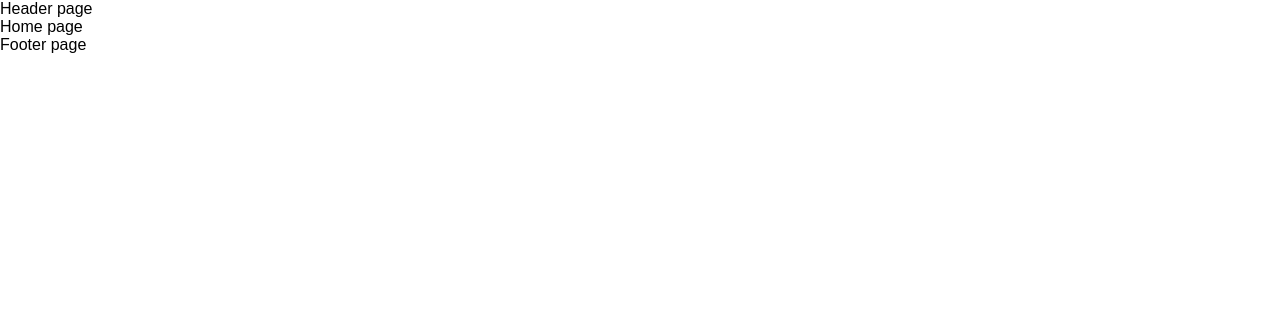
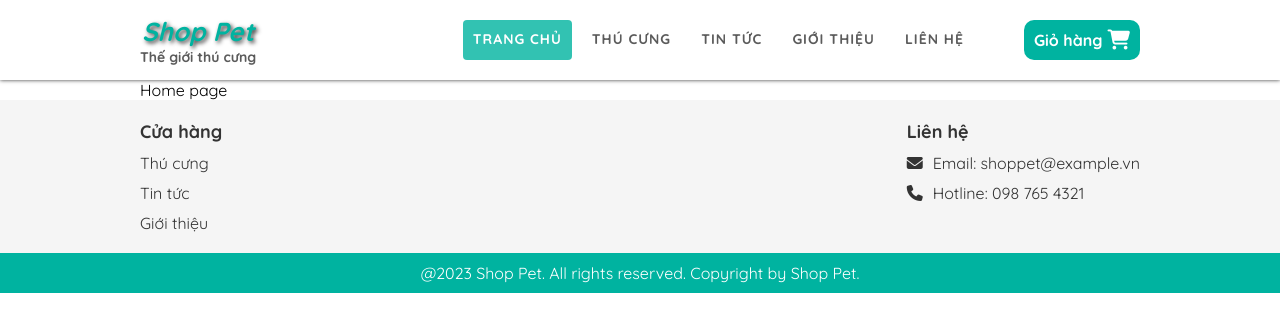
Before and after one commit to nghiaved/the-coffee, a React app in the folder client/: page / in a window 1280 px wide. Built offline with nearby package versions, Linux system fonts and the light colour scheme.

Commit message:
app layout

```diff
--- a/client/package.json
+++ b/client/package.json
@@ -3,12 +3,15 @@
   "version": "0.1.0",
   "private": true,
   "dependencies": {
+    "@fortawesome/fontawesome-free": "^6.4.0",
     "@testing-library/jest-dom": "^5.16.5",
     "@testing-library/react": "^13.4.0",
     "@testing-library/user-event": "^13.5.0",
     "axios": "^1.4.0",
     "react": "^18.2.0",
     "react-dom": "^18.2.0",
+    "react-file-base64": "^1.0.3",
+    "react-hook-form": "^7.43.9",
     "react-router-dom": "^6.11.1",
     "react-scripts": "5.0.1",
     "sass": "^1.62.1",
--- a/client/src/app/components/Layouts/Footer.js
+++ b/client/src/app/components/Layouts/Footer.js
@@ -1,6 +1,46 @@
+import { NavLink } from 'react-router-dom'
+import { path } from '../../../utils'
+
 function Footer() {
     return (
-        <div>Footer page</div>
+        <div className='footer-wrapper'>
+            <div className='footer-container'>
+                <div className='footer-top'>
+                    <div className='top-list'>
+                        <div className='title'>Cửa hàng</div>
+                        <div className='item'>
+                            <NavLink to={path.PET}>
+                                Thú cưng
+                            </NavLink>
+                        </div>
+                        <div className='item'>
+                            <NavLink to={path.NEWS}>
+                                Tin tức
+                            </NavLink>
+                        </div>
+                        <div className='item'>
+                            <NavLink to={path.INTRO}>
+                                Giới thiệu
+                            </NavLink>
+                        </div>
+                    </div>
+                    <div className='top-list'>
+                        <div className='title'>Liên hệ</div>
+                        <div className='item'>
+                            <i className="fa-solid fa-envelope"></i>
+                            Email: shoppet@example.vn
+                        </div>
+                        <div className='item'>
+                            <i className="fa-solid fa-phone"></i>
+                            Hotline: 098 765 4321
+                        </div>
+                    </div>
+                </div>
+                <div className='footer-bottom'>
+                    @2023 Shop Pet. All rights reserved. Copyright by Shop Pet.
+                </div>
+            </div>
+        </div>
     );
 }
 
--- a/client/src/app/components/Layouts/Header.js
+++ b/client/src/app/components/Layouts/Header.js
@@ -1,6 +1,36 @@
+import { useState } from 'react';
+import { Link, NavLink } from 'react-router-dom'
+import { path } from '../../../utils'
+import { dataHeader } from '../../data'
+
 function Header() {
+    const [menu, setMenu] = useState(false)
+
     return (
-        <div>Header page</div>
+        <div className='header-wrapper'>
+            <div className='header-container'>
+                <div className='header-left'>
+                    <Link className='left-title' to={path.HOME}>
+                        Shop Pet
+                    </Link>
+                    <div className='left-desc'>
+                        Thế giới thú cưng
+                    </div>
+                </div>
+                <div className='header-right'>
+                    <i onClick={() => setMenu(true)} className="fa-solid fa-bars right-icon-menu"></i>
+                    <div className={menu ? 'right-main' : 'right-main close'}>
+                        <i onClick={() => setMenu(false)} className="fa-solid fa-square-xmark right-icon-close"></i>
+                        {dataHeader && dataHeader.map((item, index) => <NavLink key={index} onClick={() => setMenu(false)}
+                            to={item.path} className='right-item'>{item.name}</NavLink>)}
+                        <div className='right-cart'>
+                            <span>Giỏ hàng</span>
+                            <i className="fa-solid fa-cart-shopping"></i>
+                        </div>
+                    </div>
+                </div>
+            </div>
+        </div >
     );
 }
 
--- /dev/null
+++ b/client/src/app/data/dataHeader.js
@@ -0,0 +1,24 @@
+import { path } from '../../utils'
+
+export const dataHeader = [
+    {
+        name: 'Trang chủ',
+        path: path.HOME
+    },
+    {
+        name: 'Thú cưng',
+        path: path.PET
+    },
+    {
+        name: 'Tin tức',
+        path: path.NEWS
+    },
+    {
+        name: 'Giới thiệu',
+        path: path.INTRO
+    },
+    {
+        name: 'Liên hệ',
+        path: path.CONTACT
+    },
+]
--- /dev/null
+++ b/client/src/app/data/index.js
@@ -0,0 +1 @@
+export * from "./dataHeader";
--- a/client/src/app/index.js
+++ b/client/src/app/index.js
@@ -1,16 +1,18 @@
 import React from 'react'
 import { Routes, Route } from 'react-router-dom'
 
-
+import { path } from '../utils'
+import Layouts from './components/Layouts'
+import Error from './pages/Error'
 import Home from './pages/Home'
 
-import Layouts from './components/Layouts'
 
 export default function Page() {
     return (
         <Layouts>
             <Routes>
                 <Route index element={<Home />} />
+                <Route path={path.ALL} element={<Error />} />
             </Routes>
         </Layouts>
     )
--- /dev/null
+++ b/client/src/assets/scss/app/_footer.scss
@@ -0,0 +1,71 @@
+.footer-wrapper {
+    position: relative;
+    left: 0;
+    right: 0;
+    background: $light-color;
+
+    .footer-container {
+        display: flex;
+        align-items: center;
+        justify-content: space-between;
+        flex-direction: column;
+        height: 100%;
+        max-width: $max-width;
+        margin: 0 auto;
+
+        .footer-top {
+            display: flex;
+            justify-content: space-between;
+            color: $black-color;
+            width: 100%;
+            gap: 20px;
+            padding: 20px 0;
+
+            .top-list {
+                .title {
+                    font-weight: $font-weight-bold;
+                    font-size: 18px;
+                    margin-bottom: 10px;
+                    white-space: nowrap;
+                }
+
+                .item {
+                    margin-top: 10px;
+
+                    i {
+                        margin-right: 10px;
+                    }
+
+                    a {
+                        color: $black-color;
+                        text-decoration: none;
+
+                        &:hover,
+                        &.active {
+                            color: $primary-color;
+                        }
+                    }
+                }
+            }
+        }
+
+        .footer-bottom {
+            position: absolute;
+            top: 100%;
+            left: 0;
+            right: 0;
+            background: $primary-color;
+            color: $white-color;
+            text-align: center;
+            padding: 10px 0;
+        }
+    }
+}
+
+@media (max-width: ($max-width + 50px)) {
+    .footer-wrapper {
+        .footer-container {
+            max-width: 95%;
+        }
+    }
+}
--- /dev/null
+++ b/client/src/assets/scss/app/_header.scss
@@ -0,0 +1,185 @@
+.header-wrapper {
+    position: fixed;
+    top: 0;
+    left: 0;
+    right: 0;
+    height: $header-height;
+    box-shadow: 0 0 4px $black-color;
+    background: $white-color;
+    z-index: 1;
+
+    .header-container {
+        display: flex;
+        align-items: center;
+        justify-content: space-between;
+        height: 100%;
+        max-width: $max-width;
+        margin: 0 auto;
+
+        .header-left {
+            text-align: center;
+
+            .left-title {
+                display: block;
+                color: $primary-color;
+                text-decoration: none;
+                font-size: 26px;
+                font-weight: $font-weight-bold;
+                text-shadow: 2px 2px 4px $black-color;
+                font-style: italic;
+            }
+
+            .left-desc {
+                font-size: 14px;
+                font-weight: $font-weight-bold;
+                opacity: $opacity;
+                color: $black-color;
+            }
+        }
+
+        .header-right {
+            display: flex;
+            align-items: center;
+
+            .right-icon-menu {
+                display: none;
+            }
+
+            .right-main {
+                display: flex;
+                gap: 10px;
+
+                .right-icon-close {
+                    display: none;
+                }
+
+                .right-item {
+                    text-transform: uppercase;
+                    text-decoration: none;
+                    letter-spacing: 1px;
+                    color: $black-color;
+                    font-size: 14px;
+                    font-weight: $font-weight-bold;
+                    opacity: $opacity;
+                    padding: 10px;
+
+                    &:hover {
+                        color: $primary-color;
+                        transition: $transition;
+                    }
+
+                    &.active {
+                        background: $primary-color;
+                        color: $white-color;
+                        border-radius: 4px;
+                        transition: $transition;
+                    }
+                }
+
+                .right-cart {
+                    display: flex;
+                    align-items: center;
+                    justify-content: center;
+                    margin-left: 40px;
+                    padding: 10px;
+                    border-radius: 10px;
+                    background: $primary-color;
+                    color: $white-color;
+                    font-weight: $font-weight-bold;
+                    cursor: pointer;
+
+                    i {
+                        margin-left: 5px;
+                        font-size: 20px;
+                    }
+                }
+            }
+        }
+    }
+}
+
+@media (max-width: ($max-width + 50px)) {
+    .header-wrapper {
+        .header-container {
+            max-width: 95%;
+        }
+    }
+}
+
+@media (max-width: (900px)) {
+    .header-wrapper {
+        .header-container {
+            .header-right {
+                .right-main {
+                    .right-cart {
+                        margin-left: 0;
+
+                        span {
+                            display: none;
+                        }
+
+                        i {
+                            margin-left: 0;
+                        }
+                    }
+                }
+            }
+        }
+    }
+}
+
+@media (max-width: (800px)) {
+    .header-wrapper {
+        .header-container {
+            align-items: start;
+
+            .header-left {
+                height: 100%;
+                display: flex;
+                justify-content: center;
+                flex-direction: column;
+            }
+
+            .header-right {
+                flex-direction: column;
+
+                .right-icon-menu {
+                    display: block;
+                    width: 100%;
+                    font-size: 30px;
+                    text-align: right;
+                    line-height: 80px;
+                    cursor: pointer;
+                }
+
+                .right-main {
+                    opacity: 1;
+                    transition: $transition;
+
+                    &.close {
+                        right: -100%;
+                        opacity: 0;
+                    }
+
+                    .right-icon-close {
+                        display: block;
+                        text-align: right;
+                        font-size: 30px;
+                        cursor: pointer;
+                    }
+
+                    flex-direction: column;
+                    padding: 20px;
+                    background: white;
+                    box-shadow: 0 0 2px $black-color;
+                    position: absolute;
+                    top: 0;
+                    right: 0;
+                    height: 100vh;
+                    width: 40vw;
+                    min-width: 280px;
+                }
+            }
+        }
+    }
+}
--- a/client/src/assets/scss/index.scss
+++ b/client/src/assets/scss/index.scss
@@ -1,3 +1,15 @@
+$primary-color: #00b3a0;
+$light-color: #f5f5f5;
+$white-color: #fff;
+$black-color: #333;
+$max-width: 1000px;
+$header-height: 80px;
+$opacity: 0.8;
+$transition: 0.5s;
+$font-weight-bold: 700;
+
+@import url('https://fonts.googleapis.com/css2?family=Nunito:wght@300;400;500;600;700&family=Quicksand:wght@300;400;500;600;700&display=swap');
+
 * {
     padding: 0;
     margin: 0;
@@ -5,5 +17,20 @@
 }
 
 html {
-    font-family: Arial, Helvetica, sans-serif;
+    font-family: 'Nunito', sans-serif;
+    font-family: 'Quicksand', sans-serif;
 }
+
+.app-wrapper {
+    max-width: $max-width;
+    margin: $header-height auto 0;
+}
+
+@media (max-width: ($max-width + 50px)) {
+    .app-wrapper {
+        max-width: 95%;
+    }
+}
+
+@import './app/header';
+@import './app/footer';
--- a/client/src/index.js
+++ b/client/src/index.js
@@ -5,21 +5,20 @@ import { BrowserRouter, Routes, Route } from 'react-router-dom'
 import { path } from './utils'
 import App from './app'
 import Admin from './admin'
-import Error from './app/pages/Error'
 import './assets/scss/index.scss'
+import '@fortawesome/fontawesome-free/css/all.min.css'
 
 const root = ReactDOM.createRoot(document.getElementById('root'))
 root.render(
   <React.StrictMode>
     <BrowserRouter>
       <Routes>
-        <Route path={`${path.HOME}/*`} element={
+        <Route path={`${path.HOME}*`} element={
           <App />
         } />
         <Route path={`${path.ADMIN}/*`} element={
           <Admin />
         } />
-        <Route path={path.ALL} element={<Error />} />
       </Routes>
     </BrowserRouter>
   </React.StrictMode>
--- a/client/src/utils/constants.js
+++ b/client/src/utils/constants.js
@@ -1,6 +1,11 @@
 export const path = {
     ALL: '*',
     HOME: '/',
+    PET: '/pet',
+    NEWS: '/news',
+    INTRO: '/intro',
+    CONTACT: '/contact',
+
     ADMIN: '/admin',
     ADMIN_USER_READ: 'admin-user-read'
 }
```
Also changed, not shown: 1 other file.
